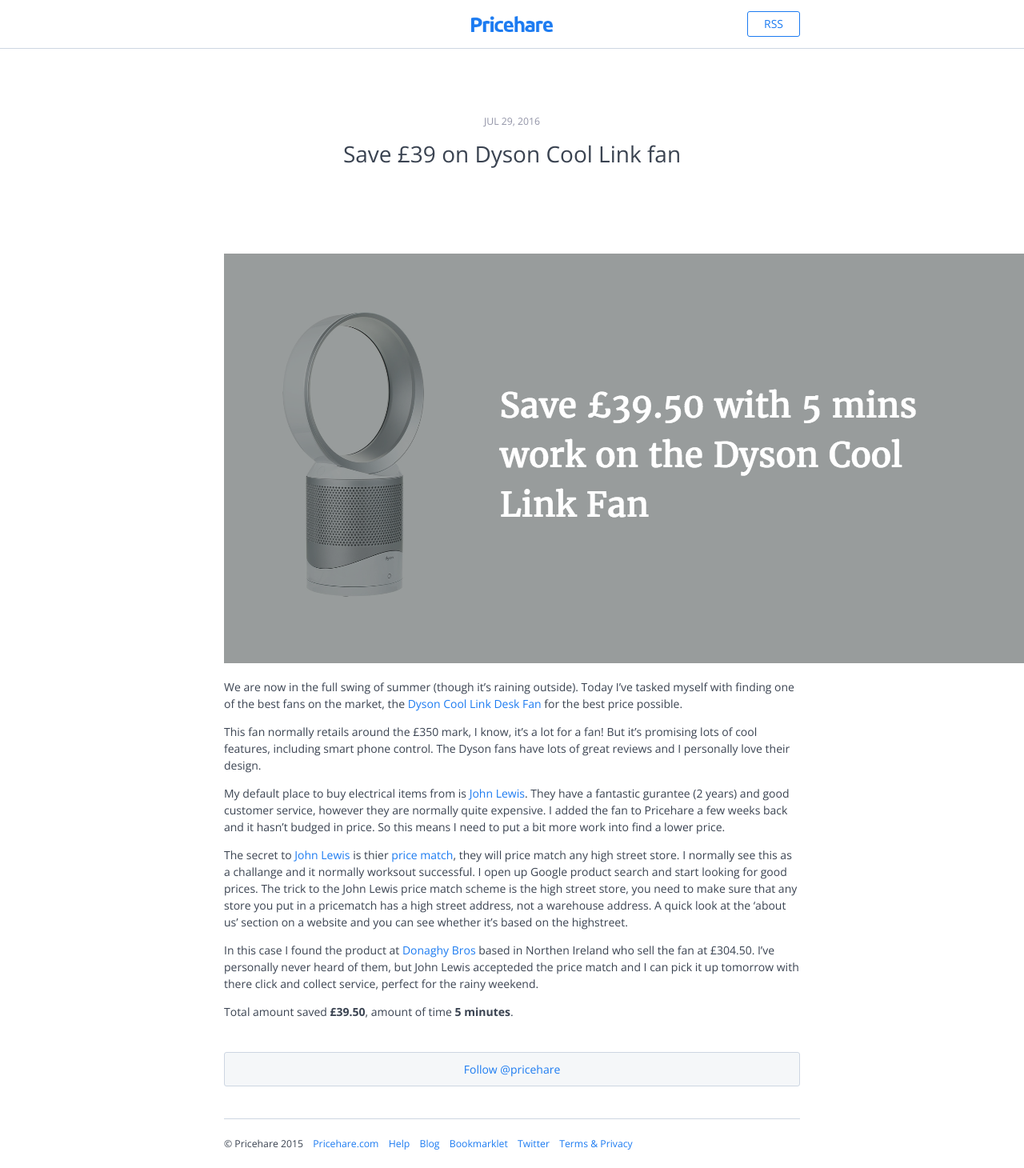
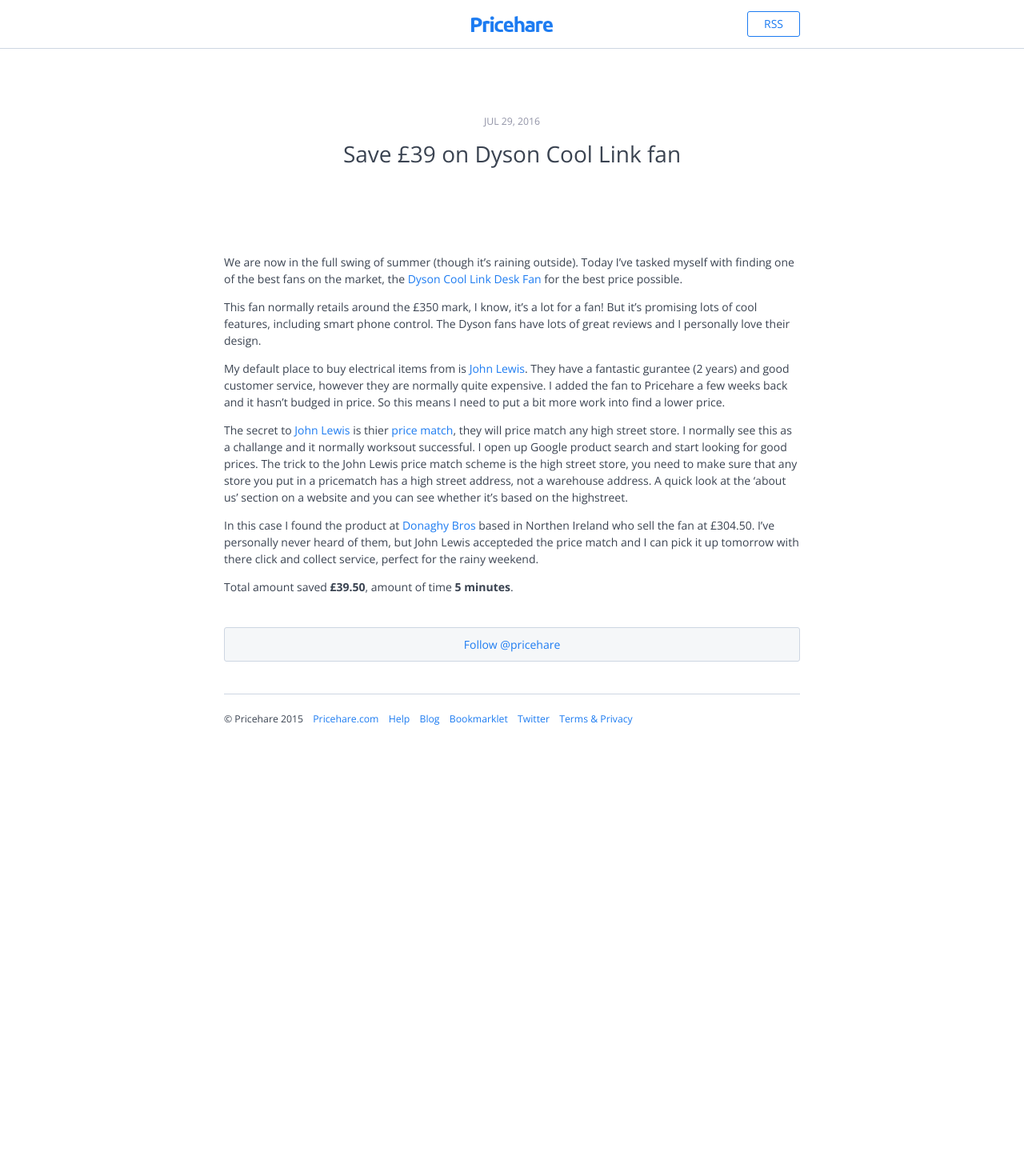
Before and after one commit to Pricehare/blog, a Jekyll site: the page built from _posts/2016-07-29-dyson-cool-link-309-john-lewis.md, in a window 1280 px wide. Shown: the whole page at 80% size. Built offline with Jekyll 4.4.1, drawn with Linux system fonts in a browser that asks for light colours; comment, search, counter and statistics services are not loaded; after the commit the page ends 929 px from its top, so only the background shows below that.

Commit message:
Updated 2016-07-29-dyson-cool-link-309-john-lewis.md

```diff
--- a/_posts/2016-07-29-dyson-cool-link-309-john-lewis.md
+++ b/_posts/2016-07-29-dyson-cool-link-309-john-lewis.md
@@ -5,10 +5,8 @@
 twitterimage: /media/pablo.png
 description: Save £39 at John Lewis on the Dyson Cool Link fan using their price matching
 keywords: 'Dyson, John Lewis, pricematch, price match, never knowingly undersold, fan'
-categories: ''
+page-image: /media/pablo.png
 ---
-![pablo.png]({{site.baseurl}}/media/pablo.png)
-
 We are now in the full swing of summer (though it's raining outside). Today I've tasked myself with finding one of the best fans on the market, the [Dyson Cool Link Desk Fan](http://www.johnlewis.com/dyson-pure-cool-link-purifying-desk-fan/p2649608) for the best price possible.
 
 This fan normally retails around the £350 mark, I know, it's a lot for a fan! But it's promising lots of cool features, including smart phone control. The Dyson fans have lots of great reviews and I personally love their design.
```
